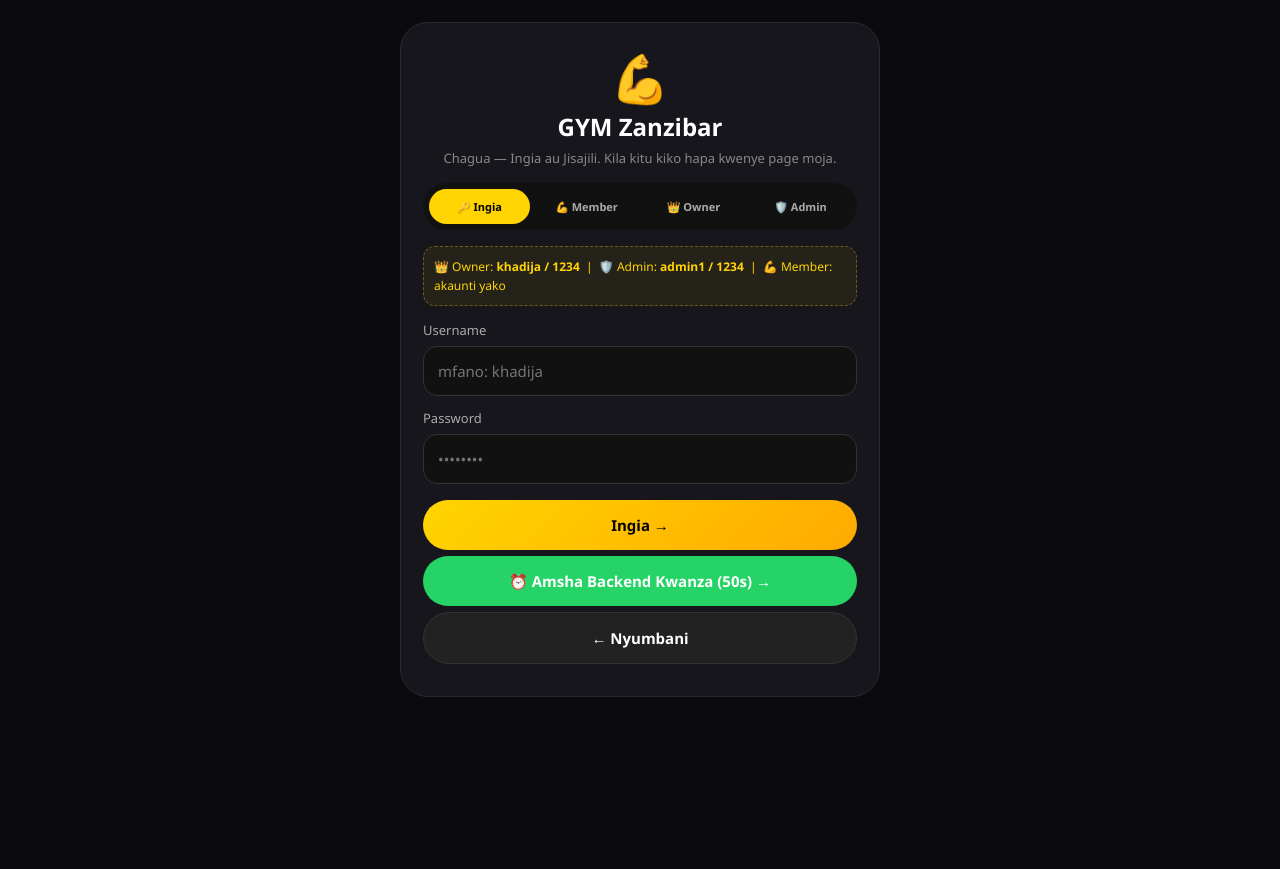
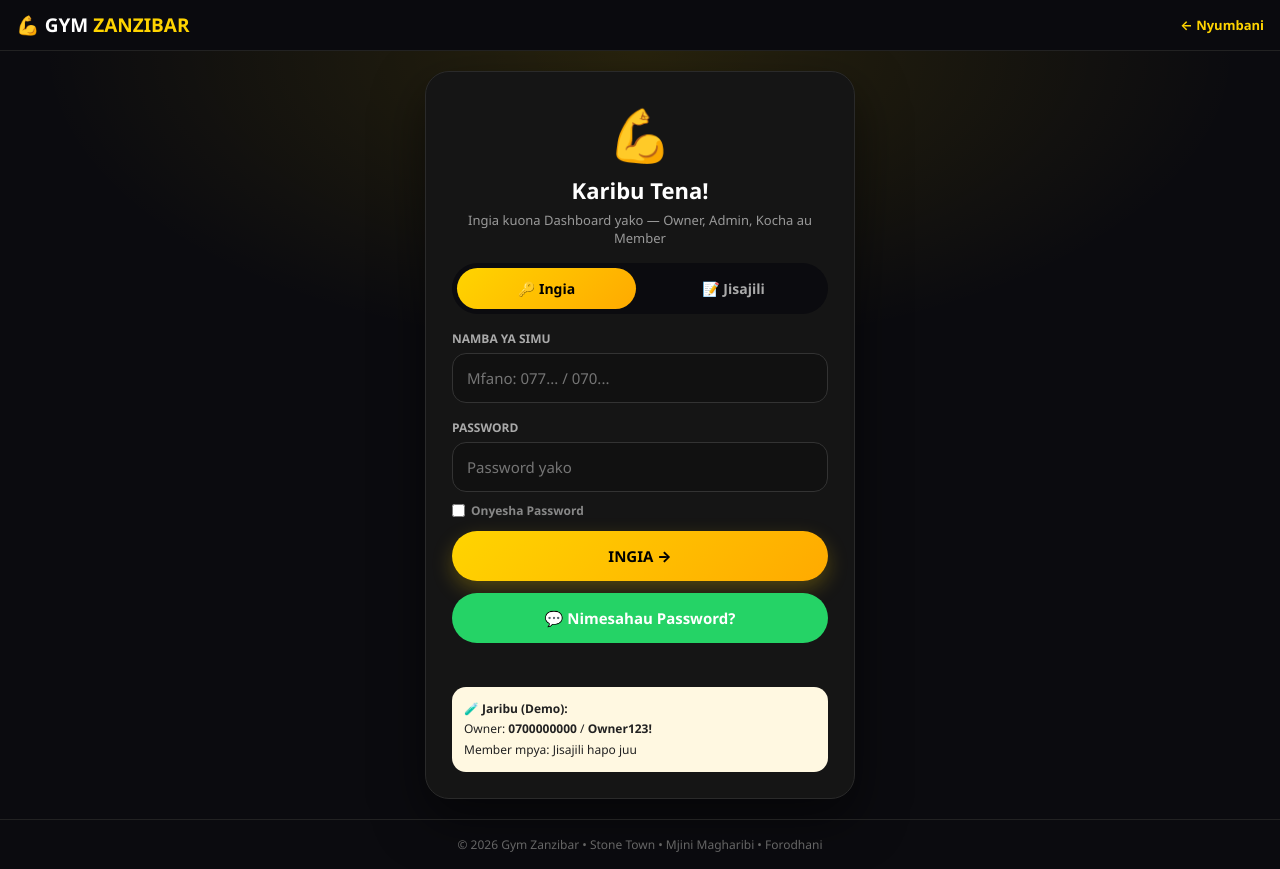
Before and after one commit to khadija05/gym_groups, a plain HTML site: page src/main/resources/static/login.html in a window 1280 px wide. Both pictures are taken after a click on the button "🔑 Ingia". Before the commit the page ends 800 px from the top, so only its background shows below. Drawn offline with Linux system fonts and the light colour scheme; no server answers.

Commit message:
Refactor login.html for improved structure and style

```diff
--- a/src/main/resources/static/login.html
+++ b/src/main/resources/static/login.html
@@ -1,158 +1,120 @@
-<!DOCTYPE html><html lang="sw"><head><meta charset="UTF-8"><meta name="viewport" content="width=device-width,initial-scale=1,maximum-scale=1"><title>GYM Zanzibar - Ingia / Jisajili</title>
+<!DOCTYPE html>
+<html lang="sw">
+<head>
+<meta charset="UTF-8">
+<meta name="viewport" content="width=device-width,initial-scale=1,maximum-scale=1">
+<title>Ingia - 💪 GYM ZANZIBAR</title>
 <style>
-*{box-sizing:border-box;margin:0;padding:0;font-family:'Segoe UI',system-ui}
-body{background:#0B0B0F;color:#fff;min-height:100vh;display:flex;align-items:flex-start;justify-content:center;padding:12px}
-.box{width:100%;max-width:480px;background:#16161C;border:1px solid #2A2A32;padding:22px;border-radius:28px;margin-top:10px}
-h2{text-align:center;font-size:24px}.sub{text-align:center;color:#888;font-size:13px;margin:6px 0 14px;line-height:1.5}
-.tabs{display:grid;grid-template-columns:1fr 1fr 1fr 1fr;gap:6px;background:#111;padding:6px;border-radius:999px;margin-bottom:16px}
-.tab{padding:10px 4px;border:none;border-radius:999px;background:transparent;color:#aaa;font-weight:700;font-size:11px;cursor:pointer}
-.tab.active{background:#FFD400;color:#000}
-label{font-size:13px;color:#aaa}
-input,select{width:100%;padding:14px;border:1px solid #333;border-radius:14px;margin:6px 0 10px;background:#111;color:#fff;font-size:15px;outline:none}input:focus,select:focus{border-color:#FFD400}
-.btn{width:100%;padding:15px;border:none;border-radius:999px;font-weight:800;cursor:pointer;font-size:15px;margin-top:6px}.btn-yellow{background:linear-gradient(135deg,#FFD400,#FFAA00);color:#000}.btn-green{background:#25D366;color:#fff}.btn-dark{background:#222;color:#fff;border:1px solid #333}.btn:disabled{opacity:.6}
-.msg{padding:12px;border-radius:12px;font-size:13px;margin:10px 0;display:none;text-align:center;line-height:1.5;white-space:pre-line}.msg.err{display:block;background:#FF2D0022;color:#FF6B6B;border:1px solid #FF2D00}.msg.ok{display:block;background:#25D36622;color:#25D366;border:1px solid #25D366}
-.hint{background:#FFD40011;border:1px dashed #FFD40055;padding:10px;border-radius:12px;font-size:12px;color:#FFD400;line-height:1.6;margin-bottom:12px}
-.debug{margin-top:10px;font-size:11px;color:#666;text-align:center;word-break:break-all}
-.page{display:none}.page.active{display:block}
-.row{display:grid;grid-template-columns:1fr 1fr;gap:8px}
-</style></head><body>
-<div class="box">
-<div style="text-align:center;font-size:48px">💪</div>
-<h2>GYM Zanzibar</h2><p class="sub">Chagua — Ingia au Jisajili. Kila kitu kiko hapa kwenye page moja.</p>
-
-<div class="tabs">
-<button class="tab active" id="tab-login" onclick="showPage('login')">🔑 Ingia</button>
-<button class="tab" id="tab-member" onclick="showPage('member')">💪 Member</button>
-<button class="tab" id="tab-owner" onclick="showPage('owner')">👑 Owner</button>
-<button class="tab" id="tab-admin" onclick="showPage('admin')">🛡️ Admin</button>
-</div>
-
-<!-- INGIA -->
-<div id="page-login" class="page active">
-<div class="hint">👑 Owner: <b>khadija / 1234</b> &nbsp;|&nbsp; 🛡️ Admin: <b>admin1 / 1234</b> &nbsp;|&nbsp; 💪 Member: akaunti yako</div>
-<label>Username</label><input id="login-u" placeholder="mfano: khadija" autocomplete="username">
-<label>Password</label><input id="login-p" type="password" placeholder="••••••••" autocomplete="current-password">
-<div id="msg-login" class="msg"></div>
-<button class="btn btn-yellow" id="btn-login" onclick="doLogin()">Ingia →</button>
-<button class="btn btn-green" id="wakeBtn" onclick="wakeBackend()">⏰ Amsha Backend Kwanza (50s) →</button>
-</div>
-
-<!-- MEMBER -->
-<div id="page-member" class="page">
-<div class="hint">Jisajili kama Member. Utasubiri Owner akukubali ndipo uingie.</div>
-<label>Jina Kamili</label><input id="m-name" placeholder="mfano: Ali Juma">
-<label>Username</label><input id="m-u" placeholder="mfano: ali01">
-<label>Simu</label><input id="m-phone" placeholder="0777000000">
-<label>Gym Group</label><input id="m-gym" value="Zanzibar Gym">
-<label>Lengo</label><select id="m-goal"><option value="Kupunguza uzito">Kupunguza uzito</option><option value="Kujenga misuli">Kujenga misuli</option><option value="Afya / Fitness">Afya / Fitness</option></select>
-<label>Password</label><input id="m-p" type="password" placeholder="••••••••">
-<div id="msg-member" class="msg"></div>
-<button class="btn btn-yellow" id="btn-member" onclick="doRegMember()">Jisajili Member →</button>
-</div>
-
-<!-- OWNER -->
-<div id="page-owner" class="page">
-<div class="hint">Sajili Owner mara moja tu. Owner ndiye anayemiliki Gym. Baada ya kusajili, kumbuka Owner ID yako — Admin ataitumia.</div>
-<label>Jina Kamili</label><input id="o-name" placeholder="mfano: Khadija">
-<label>Username</label><input id="o-u" placeholder="mfano: khadija">
-<label>Simu</label><input id="o-phone" placeholder="0777000000">
-<label>Jina la Gym</label><input id="o-gym" value="Zanzibar Gym">
-<label>Password</label><input id="o-p" type="password" placeholder="••••••••">
-<div id="msg-owner" class="msg"></div>
-<button class="btn btn-yellow" id="btn-owner" onclick="doRegOwner()">Sajili Owner 👑 →</button>
-</div>
-
-<!-- ADMIN -->
-<div id="page-admin" class="page">
-<div class="hint">Admin anasajiliwa na Owner. Lazima ujue <b>Owner ID</b>. Kama Owner ni <b>khadija</b>, Owner ID yake ni <b>1</b>. Ukikosea, utasema "Owner hayupo".</div>
-<label>Owner ID (lazima)</label><input id="a-ownerId" placeholder="mfano: 1" inputmode="numeric">
-<label>Jina Kamili</label><input id="a-name" placeholder="mfano: Admin One">
-<label>Username</label><input id="a-u" placeholder="mfano: admin1">
-<label>Simu</label><input id="a-phone" placeholder="0777000000">
-<label>Password</label><input id="a-p" type="password" placeholder="••••••••">
-<div id="msg-admin" class="msg"></div>
-<button class="btn btn-yellow" id="btn-admin" onclick="doRegAdmin()">Sajili Admin 🛡️ →</button>
-</div>
-
-<button class="btn btn-dark" onclick="location.href='index.html'">← Nyumbani</button>
-<div id="debug" class="debug"></div>
-</div>
+*{box-sizing:border-box;margin:0;padding:0;font-family:'Segoe UI',system-ui,-apple-system}
+body{background:#0B0B0F;color:#fff;min-height:100vh;display:flex;flex-direction:column;overflow-x:hidden}
+a{color:#FFD400;text-decoration:none}
+.top{position:sticky;top:0;z-index:50;background:rgba(11,11,15,.95);backdrop-filter:blur(12px);border-bottom:1px solid #222;padding:12px 16px;display:flex;justify-content:space-between;align-items:center;gap:10px}
+.logo{font-size:19px;font-weight:900;white-space:nowrap}.logo span{color:#FFD400}
+.top a{font-size:13px;font-weight:700}
+.center{flex:1;display:flex;justify-content:center;align-items:center;padding:20px 14px;background:radial-gradient(600px 300px at 50% 0%,rgba(255,212,0,.12),transparent)}
+.box{background:#151515;border:1px solid #2A2A2A;width:100%;max-width:430px;padding:26px;border-radius:24px;box-shadow:0 20px 50px rgba(0,0,0,.5)}
+.box-logo{text-align:center;font-size:52px;margin-bottom:6px}
+.box h2{text-align:center;font-size:22px}
+.box p.sub{text-align:center;color:#999;font-size:13px;margin:6px 0 16px}
+.tabs{display:flex;gap:8px;background:#0B0B0F;padding:5px;border-radius:999px;margin-bottom:16px}
+.tabs button{flex:1;padding:11px;border:0;border-radius:999px;font-weight:800;cursor:pointer;font-size:14px;background:transparent;color:#aaa;transition:.2s}
+.tabs button.active{background:linear-gradient(135deg,#FFD400,#FFAA00);color:#000}
+label{font-size:12px;color:#aaa;font-weight:700;display:block;margin-top:10px}
+input,select{width:100%;padding:14px;border:1px solid #333;border-radius:14px;margin:6px 0;font-size:15px;background:#111;color:#fff;outline:none}
+input:focus{border-color:#FFD400}
+.show-pass{display:flex;align-items:center;gap:6px;font-size:12px;color:#888;margin:4px 0}
+.show-pass input{width:auto;margin:0}
+.btn{width:100%;padding:15px;border:none;border-radius:999px;font-weight:800;cursor:pointer;font-size:15px;display:flex;align-items:center;justify-content:center;gap:6px;margin-top:12px}
+.btn:active{transform:scale(.97)}
+.btn-yellow{background:linear-gradient(135deg,#FFD400,#FFAA00);color:#000;box-shadow:0 8px 20px rgba(255,212,0,.25)}
+.btn-green{background:#25D366;color:#fff}
+#msg{text-align:center;font-size:13px;margin-top:12px;min-height:18px;color:#ff6b6b}
+#msg.ok{color:#22c55e}
+.demo{background:#FFF8E1;color:#222;padding:12px;border-radius:14px;font-size:12px;line-height:1.7;margin-top:14px}
+.footer{text-align:center;padding:16px;color:#666;font-size:12px;border-top:1px solid #222}
+@media(max-width:600px){
+  .top{padding:10px 12px}.logo{font-size:17px}
+  .center{padding:14px 12px;align-items:flex-start;padding-top:22px}
+  .box{padding:20px 16px;border-radius:20px}.box-logo{font-size:44px}.box h2{font-size:20px}
+  .tabs button{padding:10px;font-size:13px}input{padding:13px;font-size:16px}.btn{padding:14px;font-size:14px}
+}
+@media(max-width:360px){.logo{font-size:15px}.box{padding:18px 12px}.box h2{font-size:18px}}
+</style>
+</head>
+<body>
+<div class="top"><div class="logo">💪 GYM <span>ZANZIBAR</span></div><a href="/index.html">← Nyumbani</a></div>
+<div class="center"><div class="box">
+  <div class="box-logo">💪</div>
+  <h2>Karibu Tena!</h2>
+  <p class="sub">Ingia kuona Dashboard yako — Owner, Admin, Kocha au Member</p>
+  <div class="tabs">
+    <button id="tLogin" class="active" onclick="showTab('login')">🔑 Ingia</button>
+    <button id="tReg" onclick="showTab('reg')">📝 Jisajili</button>
+  </div>
+  <div id="loginForm">
+    <label>NAMBA YA SIMU</label>
+    <input id="phone" placeholder="Mfano: 077... / 070..." inputmode="tel">
+    <label>PASSWORD</label>
+    <input id="pass" type="password" placeholder="Password yako">
+    <label class="show-pass"><input type="checkbox" onclick="document.getElementById('pass').type=this.checked?'text':'password'"> Onyesha Password</label>
+    <button class="btn btn-yellow" onclick="login()">INGIA →</button>
+    <button class="btn btn-green" onclick="location.href='https://wa.me/255887387001?text=Habari!%20Nimesahau%20password%20yangu'">💬 Nimesahau Password?</button>
+  </div>
+  <div id="regForm" style="display:none">
+    <label>JINA KAMILI</label>
+    <input id="rName" placeholder="Jina lako kamili">
+    <label>NAMBA YA SIMU</label>
+    <input id="rPhone" placeholder="077..." inputmode="tel">
+    <label>PASSWORD</label>
+    <input id="rPass" type="password" placeholder="Tengeneza password">
+    <label class="show-pass"><input type="checkbox" onclick="document.getElementById('rPass').type=this.checked?'text':'password'"> Onyesha Password</label>
+    <button class="btn btn-yellow" onclick="register()">JISAJILI →</button>
+  </div>
+  <p id="msg"></p>
+  <div class="demo"><b>🧪 Jaribu (Demo):</b><br>Owner: <b>0700000000</b> / <b>Owner123!</b><br>Member mpya: Jisajili hapo juu</div>
+</div></div>
+<div class="footer">© 2026 Gym Zanzibar • Stone Town • Mjini Magharibi • Forodhani</div>
 <script>
-const API_URL='https://gym-groups.onrender.com';
-function showPage(name){
-  document.querySelectorAll('.page').forEach(e=>e.classList.remove('active'));
-  document.querySelectorAll('.tab').forEach(e=>e.classList.remove('active'));
-  document.getElementById('page-'+name).classList.add('active');
-  document.getElementById('tab-'+name).classList.add('active');
-  document.getElementById('debug').textContent='';
+const API_URL='';
+function showTab(t){
+  document.getElementById('loginForm').style.display = t==='login'?'block':'none';
+  document.getElementById('regForm').style.display = t==='reg'?'block':'none';
+  document.getElementById('tLogin').classList.toggle('active', t==='login');
+  document.getElementById('tReg').classList.toggle('active', t==='reg');
+  document.getElementById('msg').innerText='';
 }
-function showMsg(id,t,ok=false){let e=document.getElementById(id);e.textContent=t;e.className='msg '+(ok?'ok':'err');}
-async function wakeBackend(){
-  let b=document.getElementById('wakeBtn'); b.disabled=true; b.textContent='⏳ Inaamsha... subiri 50s';
-  showMsg('msg-login','⏳ Backend imelala (Render Free). Inaamka... Subiri 50s.',true);
-  try{ let r=await fetch(API_URL+'/api/health',{cache:'no-store'}); let t=await r.text(); document.getElementById('debug').textContent='Health: '+t.substring(0,200); if(r.ok) showMsg('msg-login','✅ Backend Imeamka! Sasa Ingia.',true); else showMsg('msg-login','⚠️ '+t.substring(0,150)); }catch(e){ showMsg('msg-login','❌ Bado inaamka. Subiri 30s bonyeza tena.'); }
-  b.disabled=false; b.textContent='⏰ Amsha Backend Kwanza (50s) →';
+async function login(){
+  const phone=document.getElementById('phone').value.trim();
+  const password=document.getElementById('pass').value;
+  const msg=document.getElementById('msg');
+  if(!phone || !password){ msg.innerText='Jaza simu na password'; return; }
+  msg.innerText='Inaingia... ⏳'; msg.className='ok';
+  try{
+    const r=await fetch(API_URL+'/api/auth/login',{method:'POST',headers:{'Content-Type':'application/json'},body:JSON.stringify({phone,password})});
+    const d=await r.json();
+    if(!r.ok){ msg.innerText=d.error||'Imeshindikana kuingia'; msg.style.color='#ff6b6b'; return; }
+    localStorage.setItem('token',d.token);
+    localStorage.setItem('user',JSON.stringify(d.user));
+    location.href='/dashboard.html';
+  }catch(e){ msg.innerText='Server haipatikani. Jaribu tena.'; msg.style.color='#ff6b6b'; }
 }
-async function doLogin(){
-  let u=document.getElementById('login-u').value.trim(), p=document.getElementById('login-p').value;
-  if(!u||!p){showMsg('msg-login','Jaza username na password');return;}
-  let btn=document.getElementById('btn-login'); btn.disabled=true; btn.textContent='⏳ Inaingia...';
+async function register(){
+  const fullName=document.getElementById('rName').value.trim();
+  const phone=document.getElementById('rPhone').value.trim();
+  const password=document.getElementById('rPass').value;
+  const msg=document.getElementById('msg');
+  if(!fullName || !phone || !password){ msg.innerText='Jaza taarifa zote'; return; }
+  msg.innerText='Inajisajili... ⏳'; msg.className='ok';
   try{
-    let r=await fetch(API_URL+'/api/auth/login',{method:'POST',headers:{'Content-Type':'application/json'},body:JSON.stringify({username:u,password:p})});
-    let txt=await r.text(); document.getElementById('debug').textContent='Status: '+r.status+' | '+txt.substring(0,300);
-    if(txt.trim().startsWith('<')){showMsg('msg-login','❌ Backend imelala.\n1. Bonyeza Amsha Backend\n2. Subiri 50s\n3. Ingia tena'); btn.disabled=false; btn.textContent='Ingia →'; return;}
-    let d={}; try{d=JSON.parse(txt);}catch(e){showMsg('msg-login','❌ '+txt.substring(0,200)); btn.disabled=false; btn.textContent='Ingia →'; return;}
-    if(d.success){
-      let role=(d.role||'MEMBER').toUpperCase();
-      let userData={...d,role:role,username:u,userId:d.userId||d.id,ownerId:d.ownerId||d.id};
-      localStorage.setItem('gym_user',JSON.stringify(userData));
-      localStorage.setItem('gym_token','logged-in-'+Date.now());
-      showMsg('msg-login','✅ Karibu '+(d.name||d.username)+'! Inaelekea...',true);
-      setTimeout(()=>{ if(role==='OWNER') location.href='owner-dashboard.html'; else if(role==='ADMIN') location.href='admin-dashboard.html'; else location.href='dashboard.html'; },800); return;
-    }
-    showMsg('msg-login','❌ '+(d.message||'Imeshindikana'));
-  }catch(e){showMsg('msg-login','❌ Backend haijapatikana. Bonyeza Amsha Backend kwanza.');}
-  btn.disabled=false; btn.textContent='Ingia →';
+    const r=await fetch(API_URL+'/api/auth/register',{method:'POST',headers:{'Content-Type':'application/json'},body:JSON.stringify({fullName,phone,password})});
+    const d=await r.json();
+    if(!r.ok){ msg.innerText=d.error; msg.style.color='#ff6b6b'; return; }
+    msg.innerText='✅ Umejisajili! Ingia sasa'; msg.style.color='#22c55e';
+    showTab('login'); document.getElementById('phone').value=phone;
+  }catch(e){ msg.innerText='Server haipatikani. Jaribu tena.'; }
 }
-async function doRegMember(){
-  let name=document.getElementById('m-name').value.trim(),u=document.getElementById('m-u').value.trim(),phone=document.getElementById('m-phone').value.trim(),gymGroup=document.getElementById('m-gym').value.trim(),goal=document.getElementById('m-goal').value,p=document.getElementById('m-p').value;
-  if(!name||!u||!phone||!p){showMsg('msg-member','Jaza zote');return;}
-  let btn=document.getElementById('btn-member'); btn.disabled=true; btn.textContent='⏳ Inasajili...';
-  try{
-    let r=await fetch(API_URL+'/api/auth/register-member',{method:'POST',headers:{'Content-Type':'application/json'},body:JSON.stringify({name:name,username:u,phone:phone,password:p,gymGroup:gymGroup,goal:goal,plan:'JARIBIO'})});
-    let txt=await r.text(); document.getElementById('debug').textContent='Status: '+r.status+' | '+txt.substring(0,300);
-    let d={}; try{d=JSON.parse(txt);}catch(e){showMsg('msg-member','❌ '+txt.substring(0,200)); btn.disabled=false; btn.textContent='Jisajili Member →'; return;}
-    if(d.success){showMsg('msg-member','✅ '+(d.message||'Umesajiliwa! Subiri ukubaliwe'),true); setTimeout(()=>showPage('login'),1500); return;}
-    showMsg('msg-member','❌ '+(d.message||'Imeshindikana'));
-  }catch(e){showMsg('msg-member','❌ Backend imelala. Amsha kwanza kwenye Tab ya Ingia.');}
-  btn.disabled=false; btn.textContent='Jisajili Member →';
-}
-async function doRegOwner(){
-  let name=document.getElementById('o-name').value.trim(),u=document.getElementById('o-u').value.trim(),phone=document.getElementById('o-phone').value.trim(),gymGroup=document.getElementById('o-gym').value.trim(),p=document.getElementById('o-p').value;
-  if(!name||!u||!phone||!p){showMsg('msg-owner','Jaza zote');return;}
-  let btn=document.getElementById('btn-owner'); btn.disabled=true; btn.textContent='⏳ Inasajili...';
-  try{
-    let r=await fetch(API_URL+'/api/auth/register-owner',{method:'POST',headers:{'Content-Type':'application/json'},body:JSON.stringify({name:name,username:u,phone:phone,password:p,gymGroup:gymGroup})});
-    let txt=await r.text(); document.getElementById('debug').textContent='Status: '+r.status+' | '+txt.substring(0,300);
-    let d={}; try{d=JSON.parse(txt);}catch(e){showMsg('msg-owner','❌ '+txt.substring(0,200)); btn.disabled=false; btn.textContent='Sajili Owner 👑 →'; return;}
-    if(d.success){showMsg('msg-owner','✅ '+(d.message||'Owner amesajiliwa!')+'\nOwner ID yako ni: '+(d.userId||d.id||'1')+'\nSasa nenda Tab ya Ingia uingie.',true); setTimeout(()=>showPage('login'),2000); return;}
-    showMsg('msg-owner','❌ '+(d.message||'Imeshindikana'));
-  }catch(e){showMsg('msg-owner','❌ Backend imelala. Amsha kwanza kwenye Tab ya Ingia.');}
-  btn.disabled=false; btn.textContent='Sajili Owner 👑 →';
-}
-async function doRegAdmin(){
-  let ownerId=document.getElementById('a-ownerId').value.trim(),name=document.getElementById('a-name').value.trim(),u=document.getElementById('a-u').value.trim(),phone=document.getElementById('a-phone').value.trim(),p=document.getElementById('a-p').value;
-  if(!ownerId||!name||!u||!phone||!p){showMsg('msg-admin','Jaza zote, usisahau Owner ID');return;}
-  let btn=document.getElementById('btn-admin'); btn.disabled=true; btn.textContent='⏳ Inasajili...';
-  try{
-    let r=await fetch(API_URL+'/api/auth/register-admin',{method:'POST',headers:{'Content-Type':'application/json'},body:JSON.stringify({name:name,username:u,phone:phone,password:p,ownerId:parseInt(ownerId)})});
-    let txt=await r.text(); document.getElementById('debug').textContent='Status: '+r.status+' | '+txt.substring(0,300);
-    let d={}; try{d=JSON.parse(txt);}catch(e){showMsg('msg-admin','❌ '+txt.substring(0,200)); btn.disabled=false; btn.textContent='Sajili Admin 🛡️ →'; return;}
-    if(d.success){showMsg('msg-admin','✅ '+(d.message||'Admin amesajiliwa!')+'\nSasa nenda Tab ya Ingia uingie.',true); setTimeout(()=>showPage('login'),1500); return;}
-    showMsg('msg-admin','❌ '+(d.message||'Imeshindikana'));
-  }catch(e){showMsg('msg-admin','❌ Backend imelala. Amsha kwanza kwenye Tab ya Ingia.');}
-  btn.disabled=false; btn.textContent='Sajili Admin 🛡️ →';
-}
-document.getElementById('login-p').addEventListener('keypress',e=>{if(e.key==='Enter')doLogin();});
-fetch(API_URL+'/api/health').catch(()=>{});
-</script></body></html>
+document.getElementById('pass').addEventListener('keydown',e=>{ if(e.key==='Enter') login(); });
+document.getElementById('rPass').addEventListener('keydown',e=>{ if(e.key==='Enter') register(); });
+</script>
+</body>
+</html>
```
